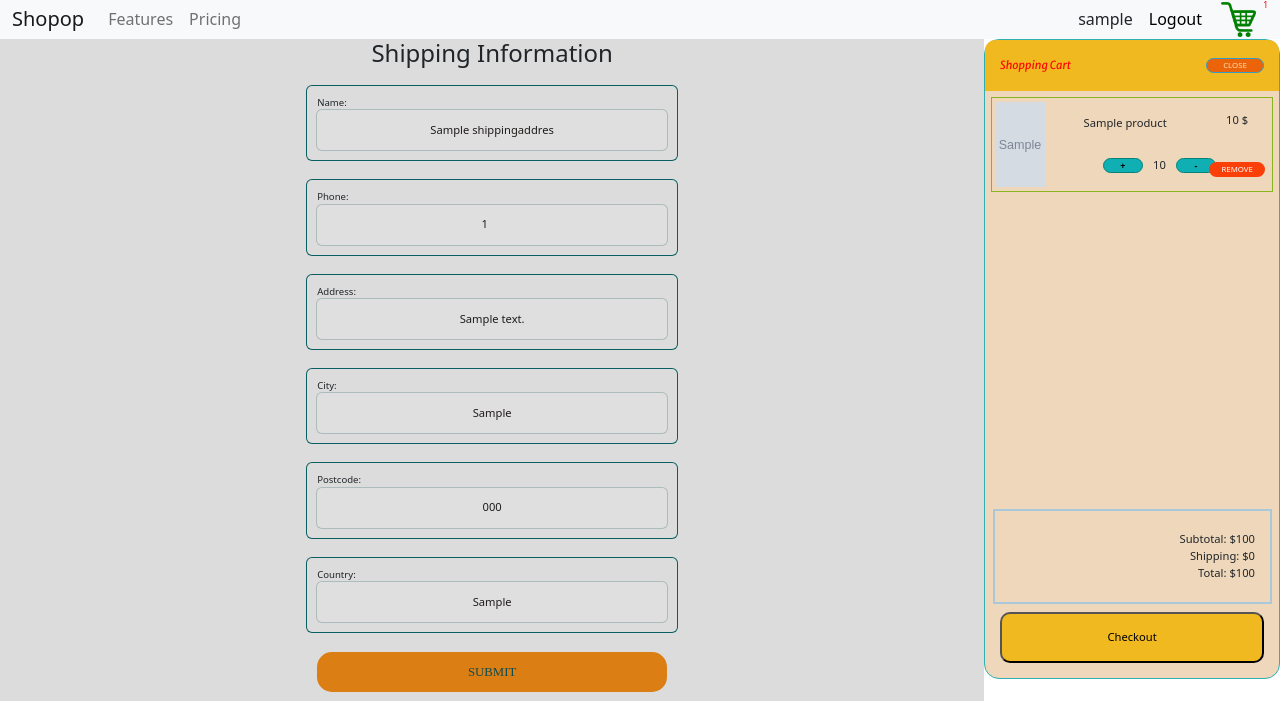
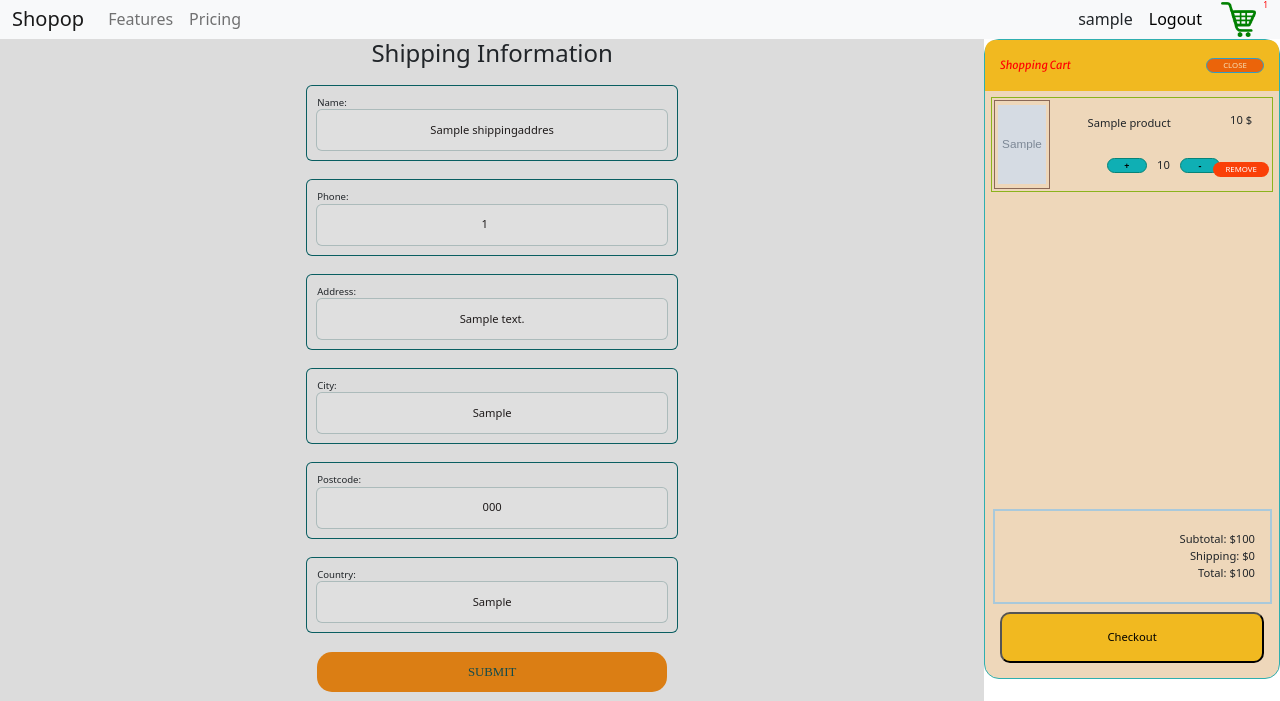
Before and after one commit to RubelBiswasCS/shopping-site, a Django app: page /shipping-address in a window 1280 px wide. Shown: the part 51-752 px from the top of the page. Run offline with Django 3.2, Linux system fonts and the light colour scheme; a user stored in the database is signed in; tables that the repository leaves empty hold one stand-in row (values such as "Sample post"); grey boxes marked "Sample" are stand-in pictures; some web fonts are replaced.

Commit message:
modified cart style

```diff
--- a/store/static/store/css/cart.css
+++ b/store/static/store/css/cart.css
@@ -130,6 +130,8 @@ button.checkout-btn{
     display: flex;
     align-items: center;
     justify-content: center;
+    border: 1px solid rgb(138, 104, 87);
+    margin:2px;
 }
 .item-img img{
     width:95%;
```
